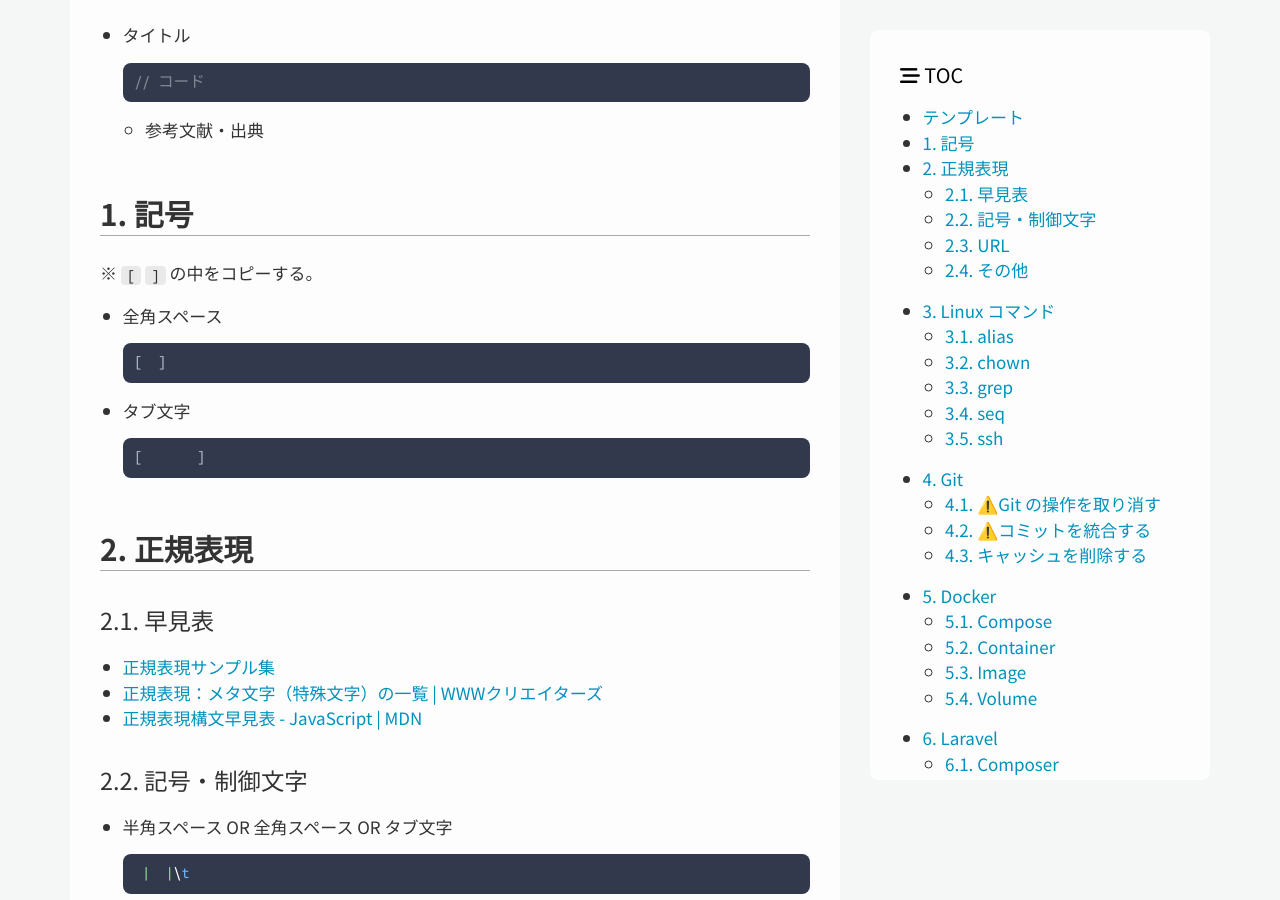
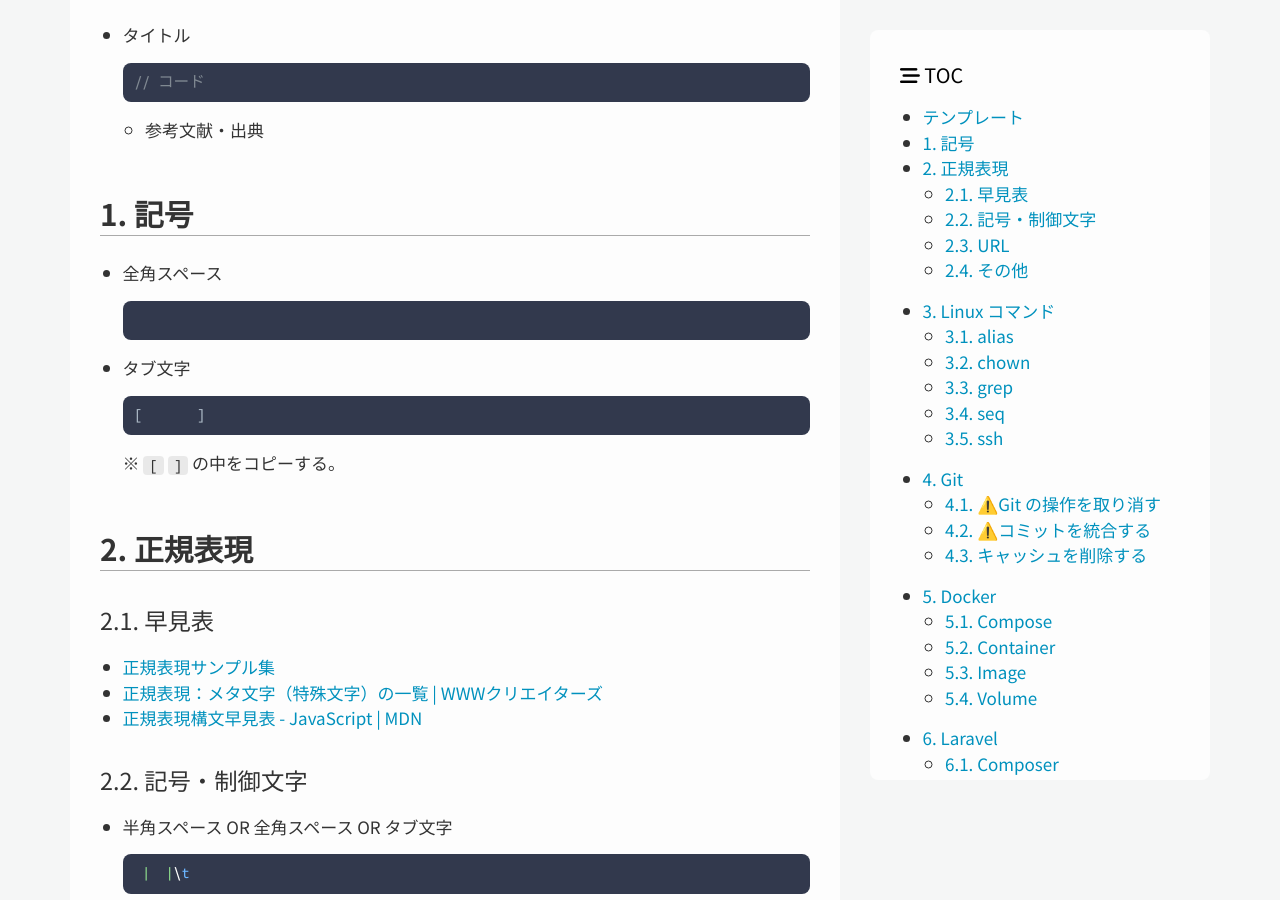
Before and after one commit to kenkenpa198/kems-clew.net, a Jekyll site: the page built from docs/_posts/2024-01-13-my-snippets.md, in a window 1280 px wide and 900 px high, scrolled down 559 px. Built offline with Jekyll 4.4.1, drawn with Linux system fonts in a browser that asks for light colours; nearby versions of some CDN libraries; some of the changed lines change nothing that is shown.

Commit message:
[update]small changed

````diff
--- a/docs/_posts/2024-01-13-my-snippets.md
+++ b/docs/_posts/2024-01-13-my-snippets.md
@@ -35,12 +35,10 @@ lastmod: 2024-02-28
 
 ## 1. 記号
 
-※ `[` `]` の中をコピーする。
-
 - 全角スペース
 
   ```c
-  [　]
+
   ```
 
 - タブ文字
@@ -48,6 +46,8 @@ lastmod: 2024-02-28
   ```c
   [	]
   ```
+
+  ※ `[` `]` の中をコピーする。
 
 ## 2. 正規表現
 
````
